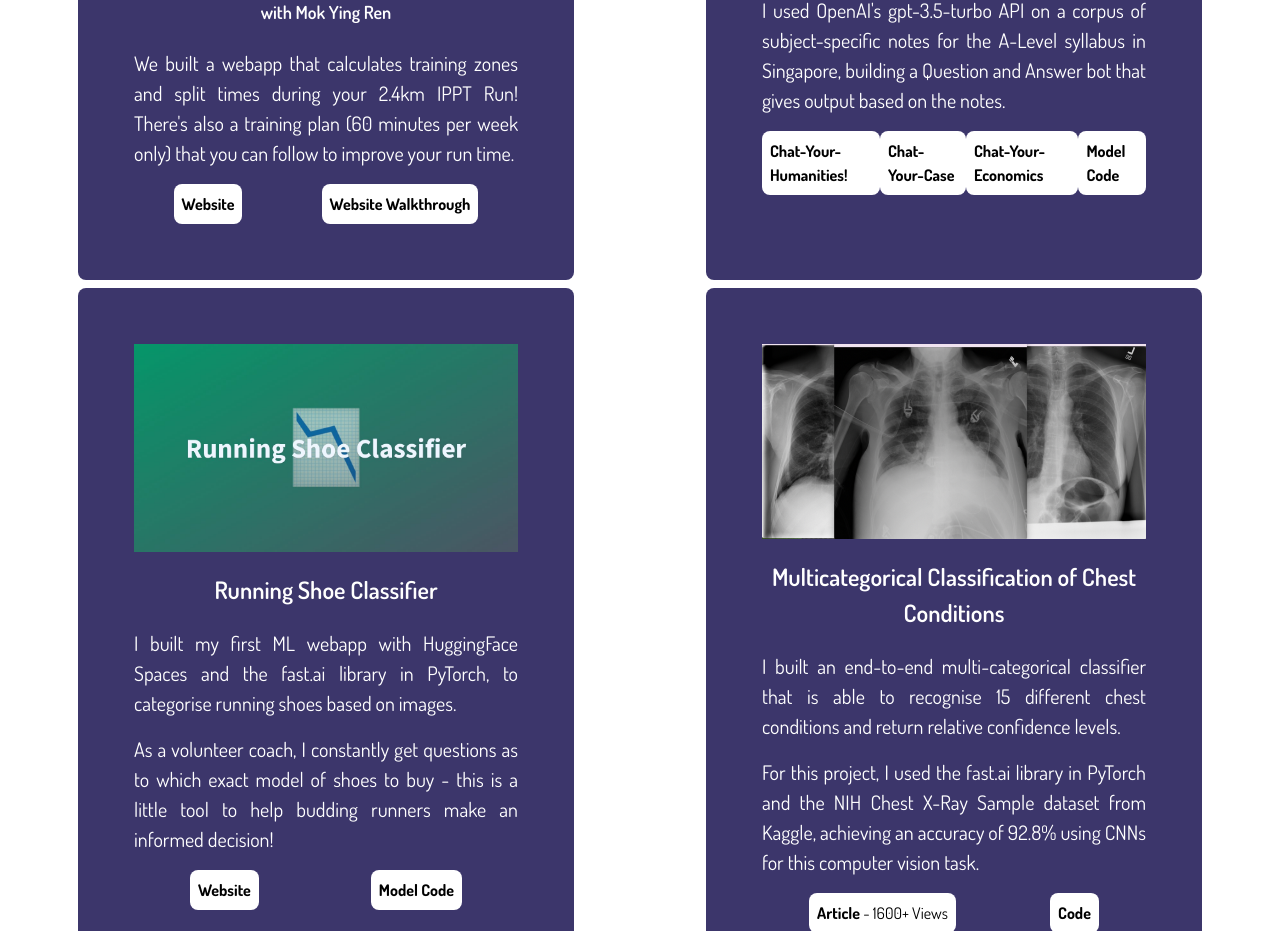
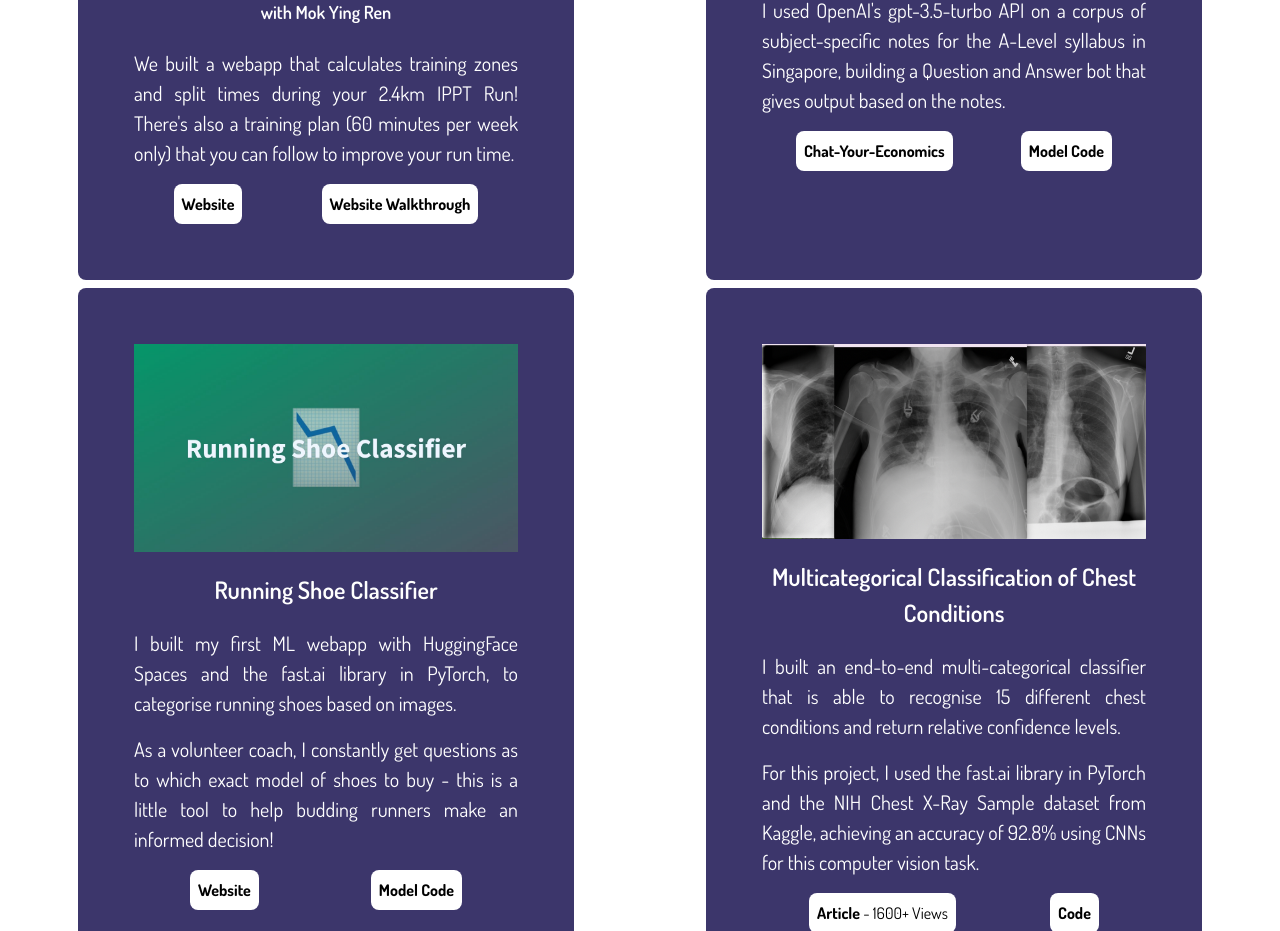
Before and after one commit to danielcwq/personal-website-current-build, a React (Create React App) app: page /portfolio in a window 1280 px wide. Shown: the part 1692-2623 px from the top of the page. Built offline with nearby package versions, Linux system fonts and the light colour scheme.

Commit message:
Removed faulty weblinks

```diff
--- a/src/components/portfolio.js
+++ b/src/components/portfolio.js
@@ -221,20 +221,6 @@ function Portfolio() {
             </div>
 
             <div className="flex justify-around mt-4">
-              <a
-                href="https://huggingface.co/spaces/danielcwq/chat-your-humanities"
-                class="rounded-lg bg-white text-black p-2"
-                target="_blank"
-              >
-                <b>Chat-Your-Humanities!</b>
-              </a>
-              <a
-                href="https://huggingface.co/spaces/danielcwq/chat-your-case"
-                class="rounded-lg bg-white text-black p-2"
-                target="_blank"
-              >
-                <b>Chat-Your-Case</b>
-              </a>
               <a
                 href="https://huggingface.co/spaces/danielcwq/chat-your-data-trial"
                 class="rounded-lg bg-white text-black p-2"
```
